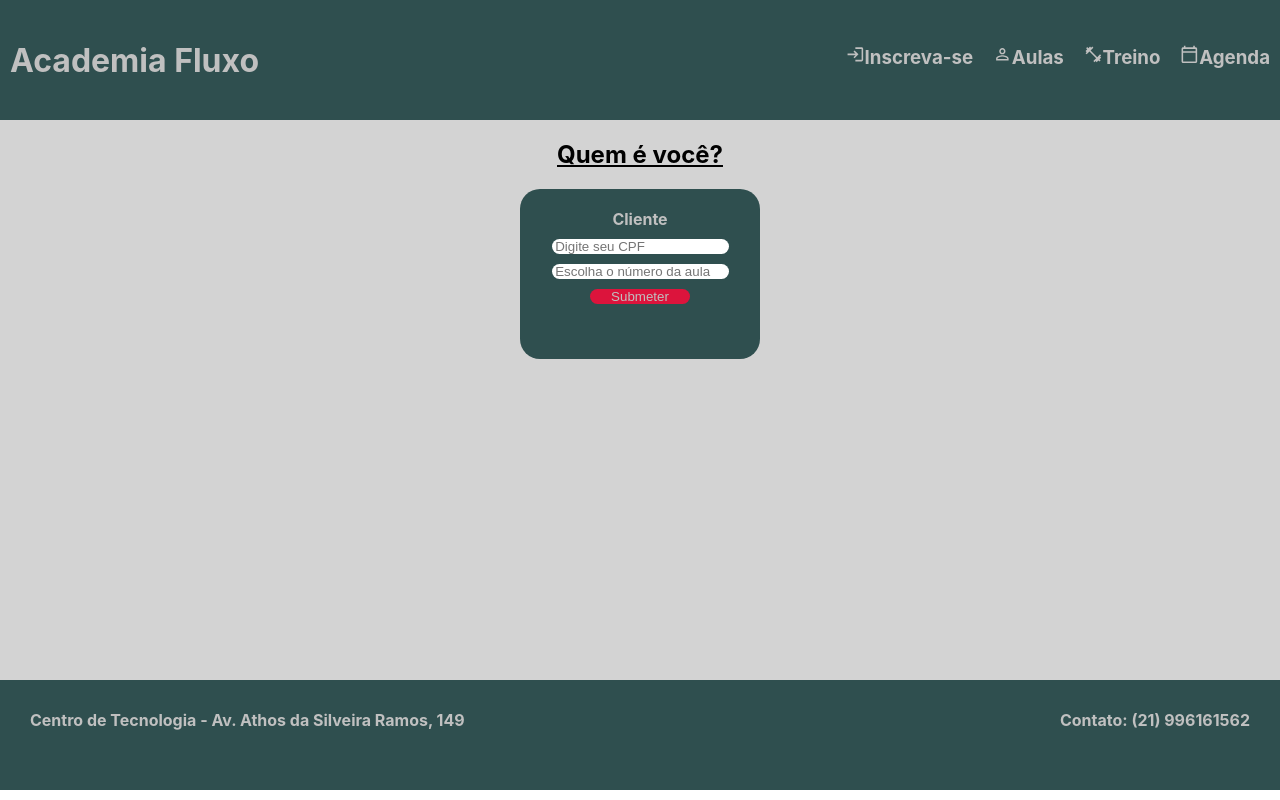
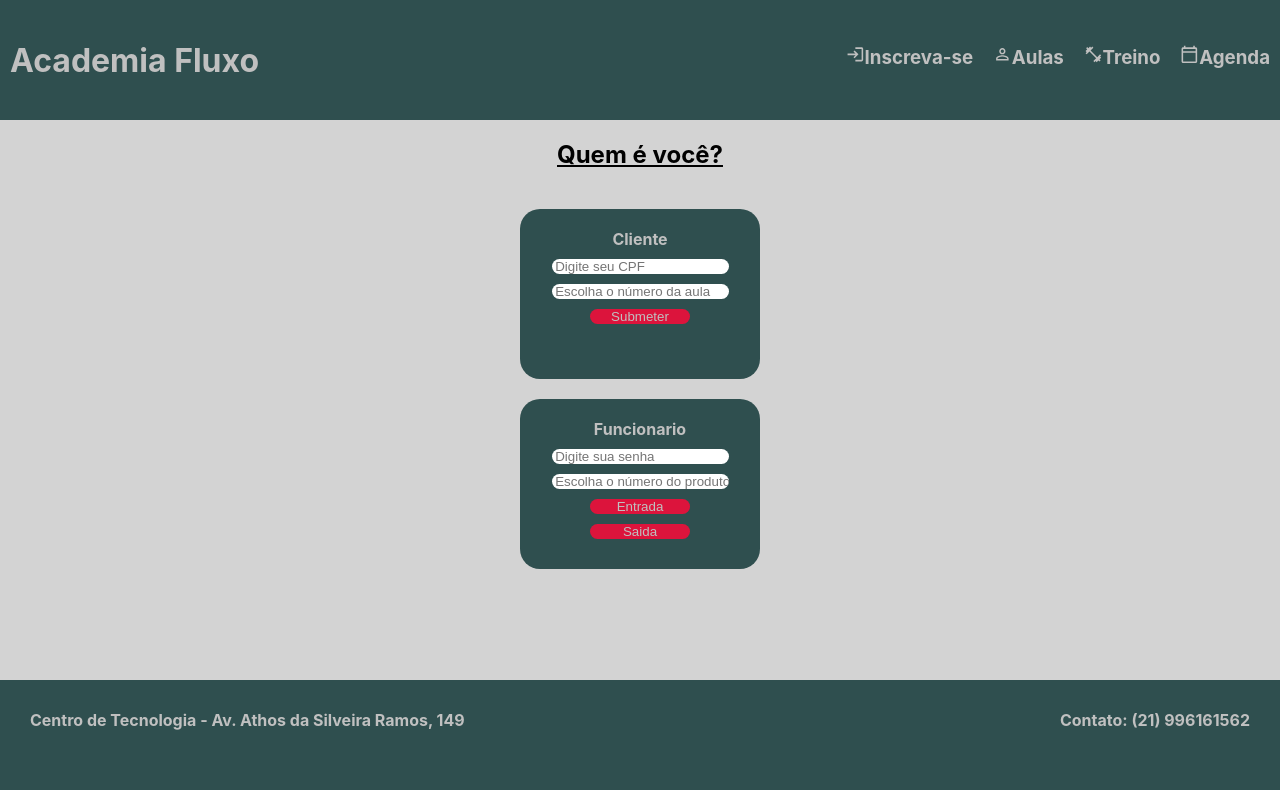
Before and after one commit to lucasmiguels/Academia_Fluxo, a React (Create React App) app: page / in a window 1280 px wide. Built offline with nearby package versions, Linux system fonts and the light colour scheme.

Commit message:
Entrega Parcial

```diff
--- a/src/Components/MenuPrincipal/index.js
+++ b/src/Components/MenuPrincipal/index.js
@@ -1,16 +1,26 @@
 import React, { useState,useEffect } from "react";
-import {Pergunta, Menu, MenuCliente, TituloCliente, Input, Submeter} from './styles'
+import {Pergunta, Menu, MenuCliente, TituloCliente, Input, Submeter, MenuFuncionario, TituloFuncionario, EntradaProduto, SaidaProduto} from './styles'
 
 export default function MenuPrincipal() {
     const[cpf,setcpf] = useState('');
     const[numberclass,setnumberclass] = useState('');
     const[actualClass,setActualclass] = useState ({})
     const[avaiable,setAvaiable] = useState(false)
+    const[password,setpassword] = useState('')
+    const[numberproduct,setnumberproduct] = useState('')
+    const[actualProduct,setActualproduct] = useState ({})
+    const[avaiableproduct,setAvaiableProduct] = useState(false)
+
 
     function Reset(){
         setcpf('');
         setnumberclass('');
         setActualclass({});
+    }
+    function ResetFuncionario(){
+        setpassword('');
+        setnumberproduct('');
+        setActualproduct({});
     }
 
     useEffect(() => {
@@ -24,6 +34,18 @@ export default function MenuPrincipal() {
             setAvaiable(true)
         };
     }, [cpf,numberclass]);
+
+    useEffect(() => {
+        setActualproduct({
+            identificador: password,
+            numeroaula: numberproduct
+        });
+        if (!password || !numberproduct){
+            setAvaiableProduct(false)
+        } else {
+            setAvaiableProduct(true)
+        };
+    }, [password,numberproduct]);
 
     return(
         <Menu>
@@ -42,6 +64,21 @@ export default function MenuPrincipal() {
             ></Input>
             <Submeter onClick={Reset} disabled={!avaiable}> Submeter </Submeter>
         </MenuCliente>
+        <MenuFuncionario>
+            <TituloFuncionario> Funcionario </TituloFuncionario>
+            <Input
+             placeholder=' Digite sua senha'
+             value={password}
+             onChange={(event) => setpassword(event.currentTarget.value)}
+             ></Input>
+            <Input
+            placeholder=' Escolha o número do produto'
+            value={numberproduct}
+            onChange={(event) => setnumberproduct(event.currentTarget.value)}
+            ></Input>
+            <EntradaProduto onClick={ResetFuncionario} disabled={!avaiableproduct}> Entrada </EntradaProduto>
+            <SaidaProduto onClick={ResetFuncionario} disabled={!avaiableproduct}> Saida </SaidaProduto>
+        </MenuFuncionario>
         </Menu>
     );
 }
--- a/src/Components/MenuPrincipal/styles.js
+++ b/src/Components/MenuPrincipal/styles.js
@@ -11,6 +11,7 @@ export const Menu = styled.div`
     flex-direction: column;
     height:70vh;
     align-items:center;
+    gap:20px;
 
 `
 
@@ -43,3 +44,30 @@ export const Submeter = styled.button`
     color:silver;
     background-color: ${props =>props.disabled ? 'crimson' : 'green'};
 `
+export const MenuFuncionario = styled.div`
+    padding:20px;
+    display: flex;
+    flex-direction: column;
+    height:130px;
+    width:200px;
+    gap:10px;
+    align-items:center;
+    background-color: darkslategray;
+    color:silver;
+    border-radius:20px;
+    `
+export const TituloFuncionario = styled.h4``
+export const EntradaProduto = styled.button`
+    border:0;
+    border-radius:10px;
+    width:100px;
+    color:silver;
+    background-color: ${props =>props.disabled ? 'crimson' : 'green'};
+`
+export const SaidaProduto = styled.button`
+    border:0;
+    border-radius:10px;
+    width:100px;
+    color:silver;
+    background-color: ${props =>props.disabled ? 'crimson' : 'green'};
+`
```
